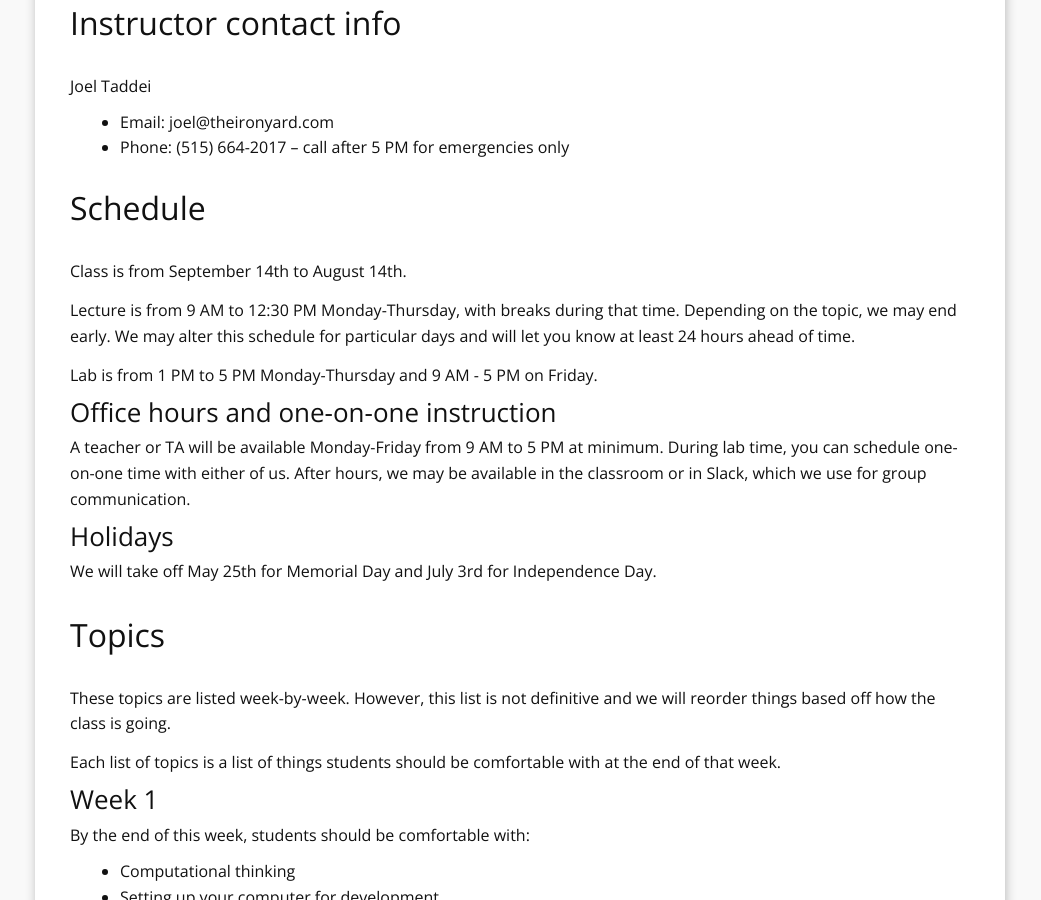
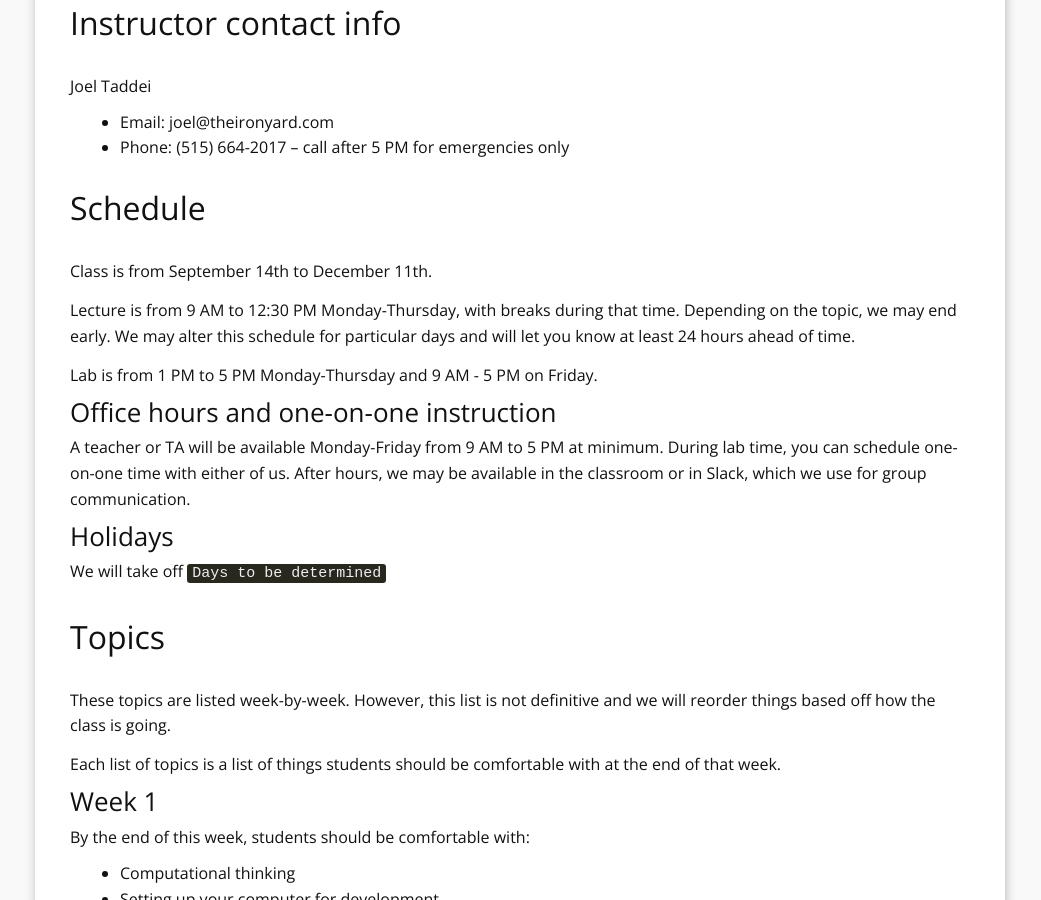
Before and after one commit to tiy-gvl-python/tiy-gvl-python.github.io, a Jekyll site: the page built from d_syllabus.md, in a window 1280 px wide and 900 px high, scrolled down 844 px. Shown: the whole window, without its empty margins (120-1161 px from the left). Built offline with Jekyll 4.4.1, drawn with Linux system fonts in a browser that asks for light colours; nearby versions of some CDN libraries.

Commit message:
this should be it for fall 2015 class'

```diff
--- a/d_syllabus.md
+++ b/d_syllabus.md
@@ -15,7 +15,7 @@ Joel Taddei
 
 ## Schedule
 
-Class is from September 14th to August 14th.
+Class is from September 14th to December 11th.
 
 Lecture is from 9 AM to 12:30 PM Monday-Thursday, with breaks during that time. Depending on the topic, we may end
 early. We may alter this schedule for particular days and will let you know at least 24 hours ahead of time.
@@ -30,7 +30,7 @@ group communication.
 
 ### Holidays
 
-We will take off May 25th for Memorial Day and July 3rd for Independence Day.
+We will take off `Days to be determined`
 
 ## Topics
 
```
Also changed, not shown: a_home.md (+4 -4 lines).
